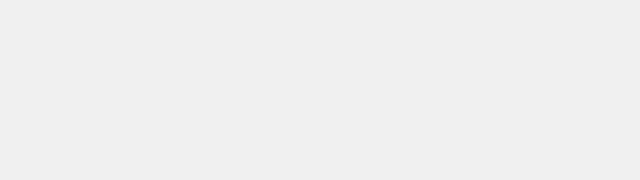
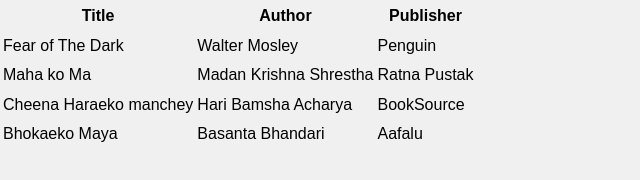
Before and after one commit to sandhyaa7/portfolio, a plain HTML site: page lists.html in a window 1280 px wide. Shown: the whole page, without its empty margins (0-640 px from the left). Drawn offline with Linux system fonts and the light colour scheme.

Commit message:
Table created

```diff
--- a/lists.html
+++ b/lists.html
@@ -8,6 +8,36 @@
     <script src="script.js" defer></script>
 </head>
 <body>
-
+    <table>
+        <thead>
+            <tr>
+                <th>Title</th>
+                <th>Author</th>
+                <th>Publisher</th>
+            </tr>
+        </thead>
+        <tbody>
+            <tr>
+                <td>Fear of The Dark</td>
+                <td>Walter Mosley</td>
+                <td>Penguin</td>
+            </tr>
+            <tr>
+                <td>Maha ko Ma</td>
+                <td>Madan Krishna Shrestha</td>
+                <td>Ratna Pustak</td>
+            </tr>
+            <tr>
+                <td>Cheena Haraeko manchey</td>
+                <td>Hari Bamsha Acharya</td>
+                <td>BookSource</td>
+            </tr>
+            <tr>
+                <td>Bhokaeko Maya</td>
+                <td>Basanta Bhandari</td>
+                <td>Aafalu</td>
+            </tr>
+        </tbody>
+    </table>
 </body>
 </html>
```
